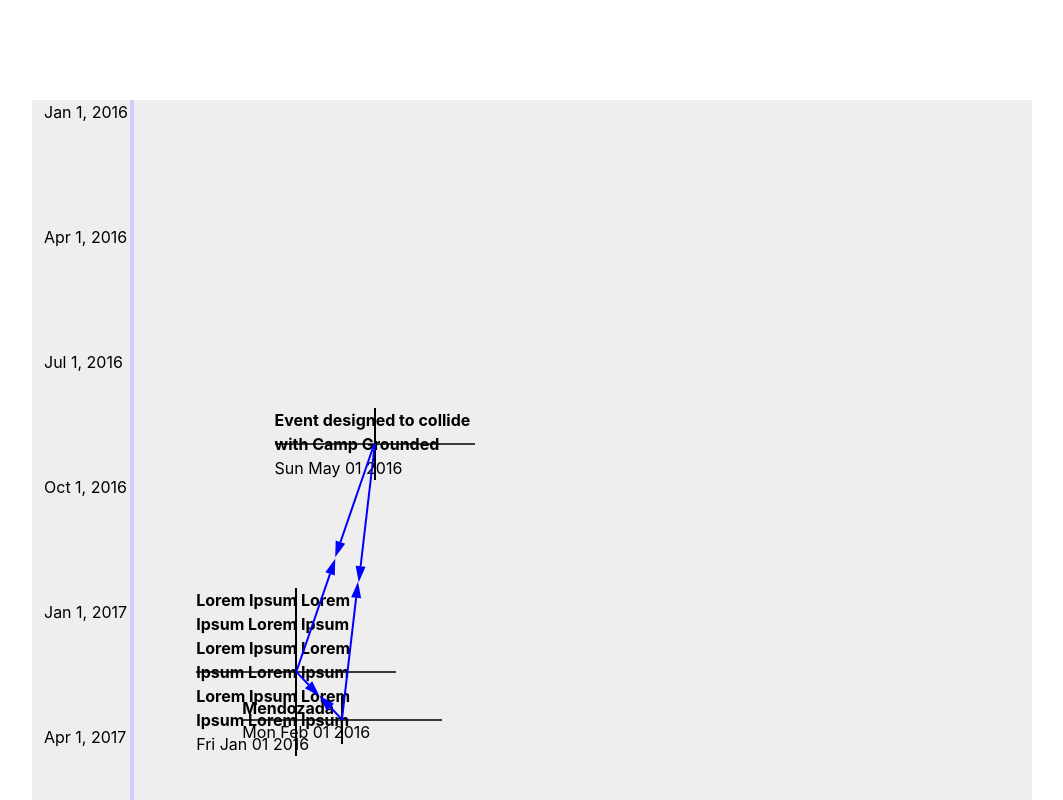
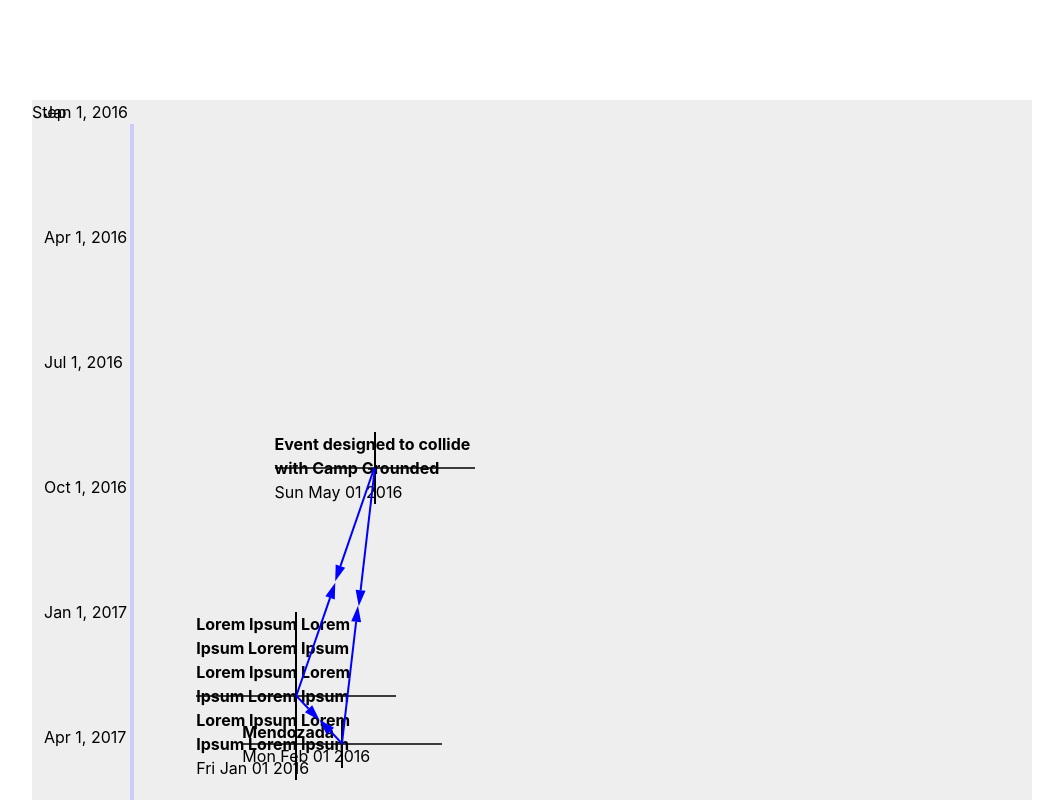
Before and after one commit to adambossy/timeline, a React (Create React App) app: page / in a window 1280 px wide. Shown: the top 800 px of the page, without its empty margins (68-1131 px from the left). Built offline with nearby package versions, Linux system fonts and the light colour scheme.

Commit message:
IT WORKS!!!!

```diff
--- a/src/App.js
+++ b/src/App.js
@@ -300,7 +300,13 @@ class SimpleIterativeTimeline {
     }
 
     step() {
-
+		this.boxes.map((b, i) => {
+			b.vectors.map((v, j) => {
+				const [dx, dy] = v
+				b.x -= dx
+				b.y -= dy
+			})
+		})
     }
 
 }
@@ -439,6 +445,9 @@ const TimelineUI = ({ events, startDate, endDate, canvasHeight, interval }) => {
 
     return (
         <div className="Timeline" key="timeline">
+			<button onClick={step}>
+				Step
+			</button>
             <div className="Events-container" key="events-container">
                 {initUIBoxes()}
             </div>
```
